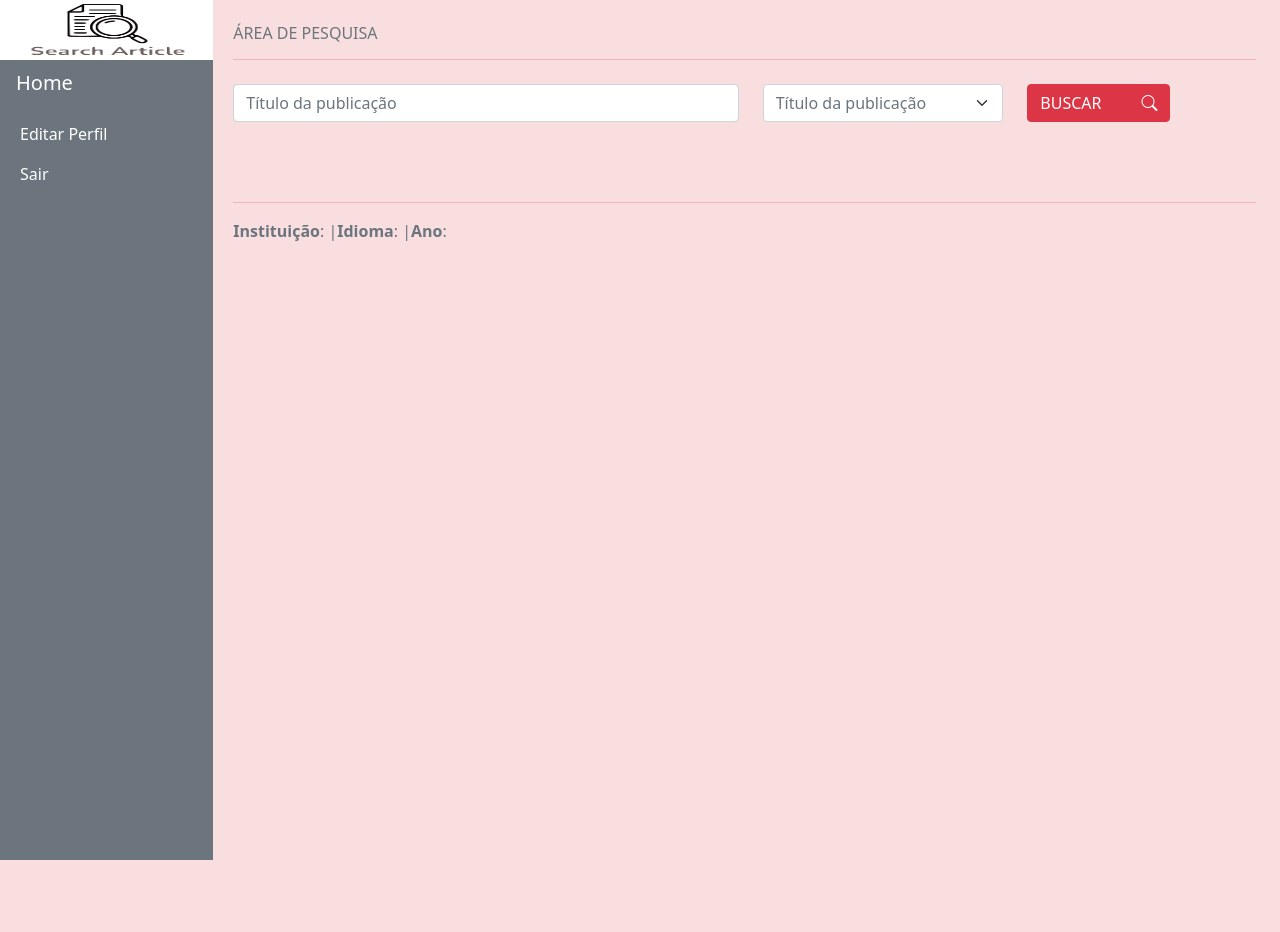
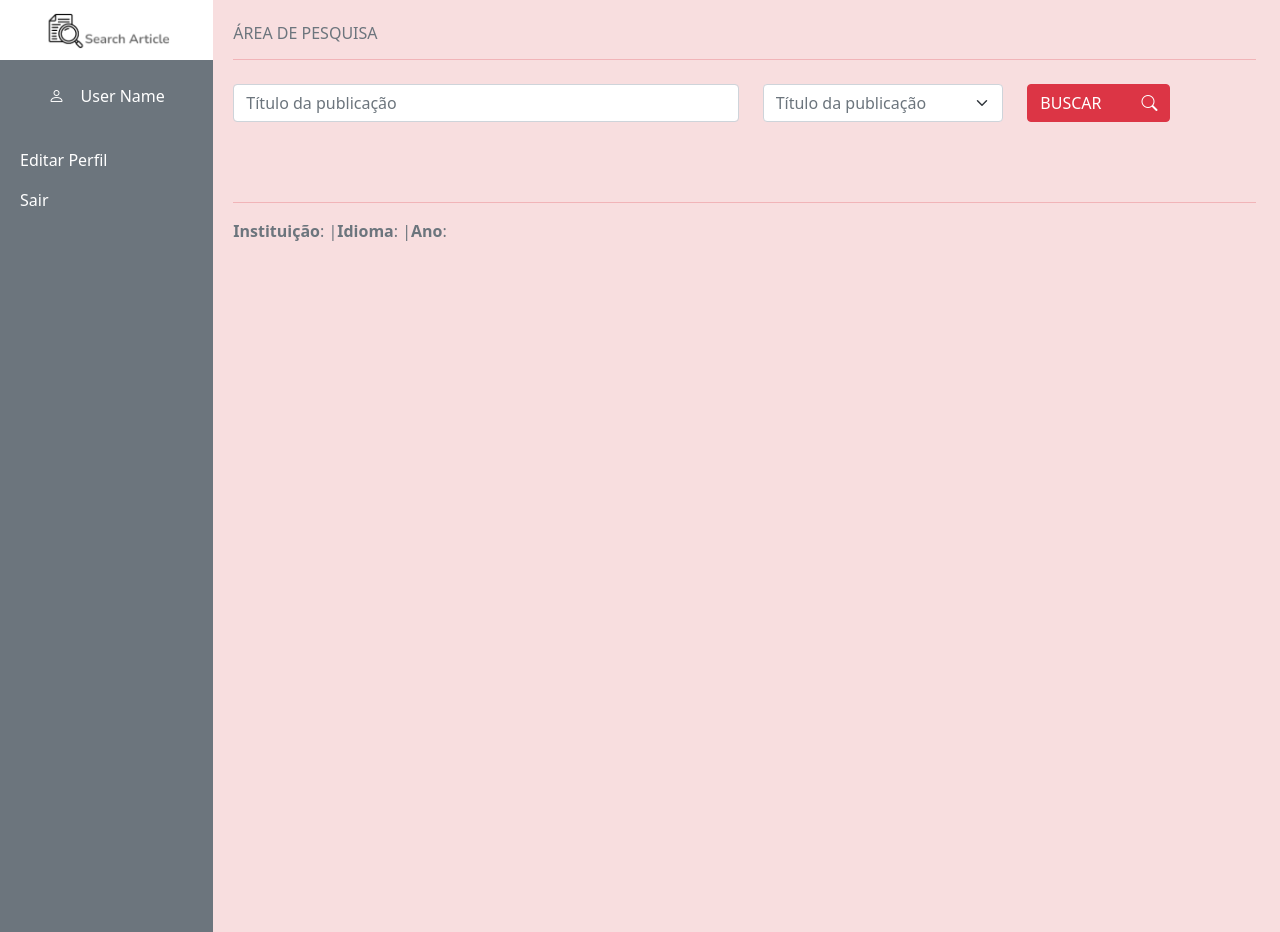
Before and after one commit to Jailtons7/search-articles-react, a React (Create React App) app: page / in a window 1280 px wide. Before the commit the page ends 860 px from the top, so only its background shows below. Built offline with nearby package versions, Linux system fonts and the light colour scheme; no server answers.

Commit message:
feat: changes application logo

```diff
--- a/src/components/painel/Menu.js
+++ b/src/components/painel/Menu.js
@@ -1,18 +1,21 @@
 import React from 'react';
 import { Link } from 'react-router-dom';
-import searchArticle from '../../img/search_articles_t.png'
+import searchArticle from '../../img/logo_search_articles.png'
 
 const Menu = () => {
   return (
     <>
       <div className='col-auto col-md-2 px-0 bg-secondary'>
         <div className='ms-0 row w-100 bg-white d-none d-sm-block'>
-          <img height="60px" src={searchArticle} alt="Logo" />
+          <Link to='/' >
+            <img height="60px" src={searchArticle} alt="Logo" />
+          </Link>
+        </div>
+        <div className='flex-nowrap my-4 text-center'>
+          <i className="bi bi-person text-white"></i>
+          <span className='ms-3 text-white'>User Name</span>
         </div>
         <div className="d-flex flex-column align-items-center align-items-sm-start px-3 pt-2 text-white min-vh-100">
-          <Link to='/' className='text-white d-flex align-items-center pb-3 mb-md-0 me-md-auto text-write text-decoration-none'>
-            <span className='fs-5 d-none d-sm-inline'>Home</span>
-          </Link>
           <ul className='nav nav-pills flex-column mb-sm-auto mb-0 align-items-center align-items-sm-start' id='menu'>
             <li className='nav-item'>
               <Link to='/edit-profile' className='text-white nav-link align-middle px-0'>
```
